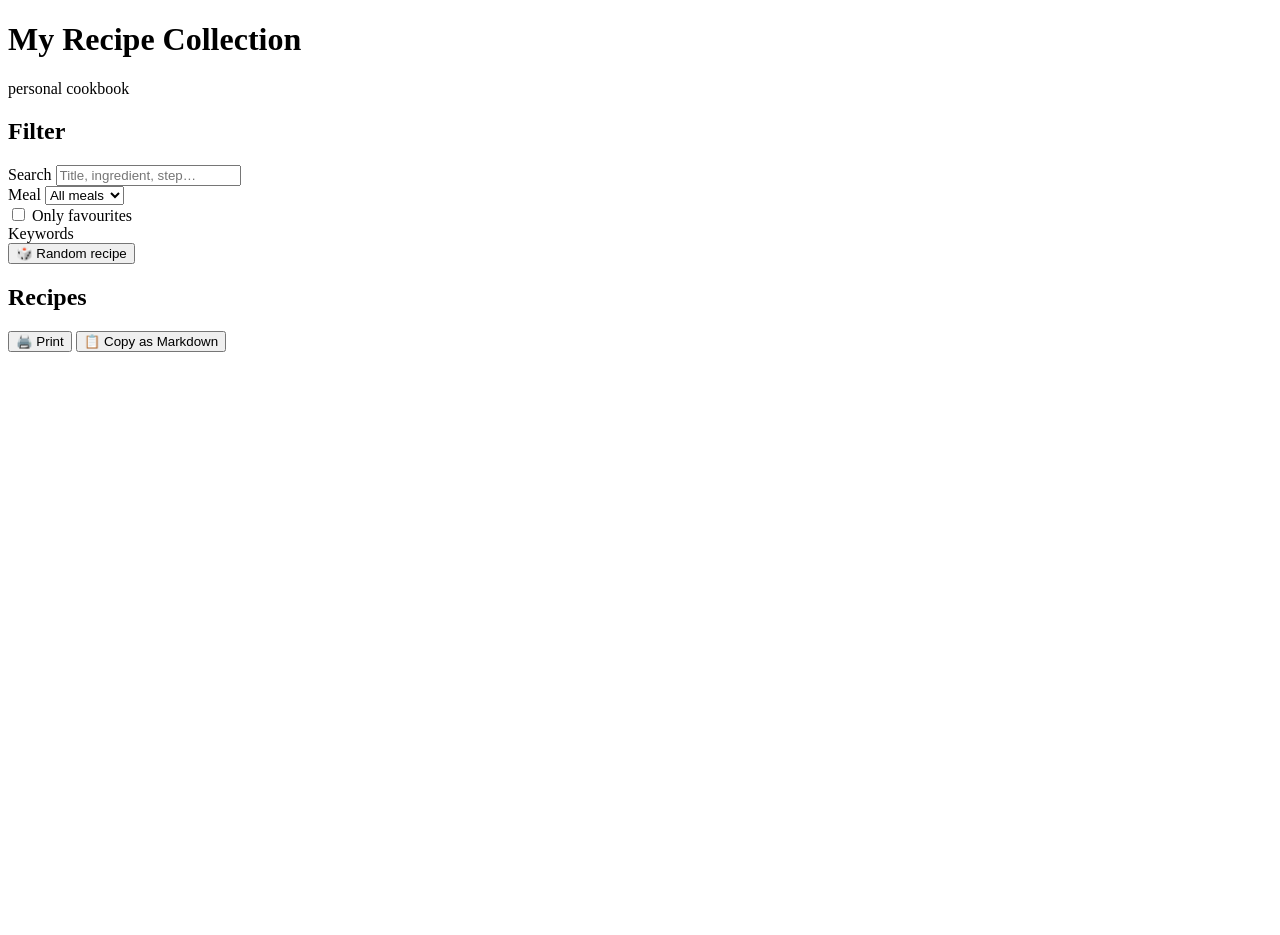
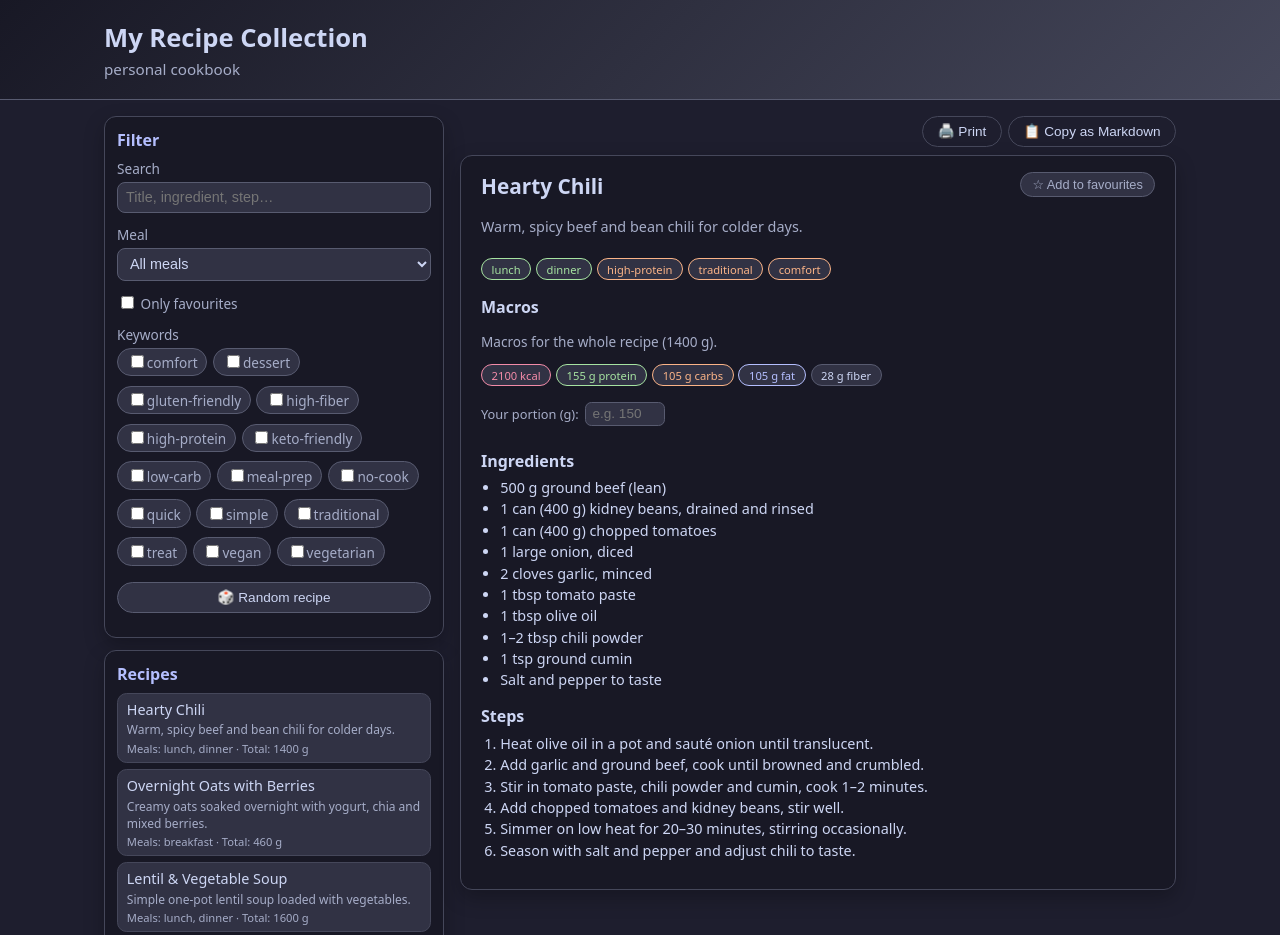
Before and after one commit to huttsy/recipes, a plain HTML site: page public/index.html in a window 1280 px wide. Shown: the top 935 px of the page. Before the commit the page ends 800 px from the top, so only its background shows below. Drawn offline with Linux system fonts and the light colour scheme; the site is published under a folder, as on GitHub Pages, so addresses that start at the root find nothing.

Commit message:
fix: adjusted paths for github deployment

```diff
--- a/public/index.html
+++ b/public/index.html
@@ -5,11 +5,10 @@
     <title>My Recipes</title>
     <meta name="viewport" content="width=device-width, initial-scale=1" />
 
-    <!-- Modular CSS -->
-    <link rel="stylesheet" href="/css/theme.css" />
-    <link rel="stylesheet" href="/css/layout.css" />
-    <link rel="stylesheet" href="/css/components.css" />
-    <link rel="stylesheet" href="/css/macros.css" />
+    <link rel="stylesheet" href="css/theme.css" />
+    <link rel="stylesheet" href="css/layout.css" />
+    <link rel="stylesheet" href="css/components.css" />
+    <link rel="stylesheet" href="css/macros.css" />
   </head>
   <body>
     <header class="app-header">
@@ -61,7 +60,11 @@
           </div>
 
           <div class="field">
-            <button type="button" id="randomButton" class="btn btn-full">
+            <button
+              type="button"
+              id="randomButton"
+              class="btn btn-full interactable"
+            >
               🎲 Random recipe
             </button>
           </div>
@@ -90,6 +93,7 @@
         </div>
       </section>
     </main>
-    <script type="module" src="/js/main.js"></script>
+
+    <script type="module" src="js/main.js"></script>
   </body>
 </html>
--- a/public/js/api.js
+++ b/public/js/api.js
@@ -1,5 +1,3 @@
-// public/js/api.js
-
 /**
  * @typedef {Object} Macros
  * @property {number=} calories
@@ -23,11 +21,11 @@
  */
 
 /**
- * Fetch recipes from /recipes.json.
+ * Fetch recipes from recipes.json.
  * @returns {Promise<Recipe[]>}
  */
 export async function loadRecipes() {
-  const res = await fetch("/recipes.json");
+  const res = await fetch("recipes.json");
   if (!res.ok) {
     throw new Error("Failed to load recipes.json");
   }
```
